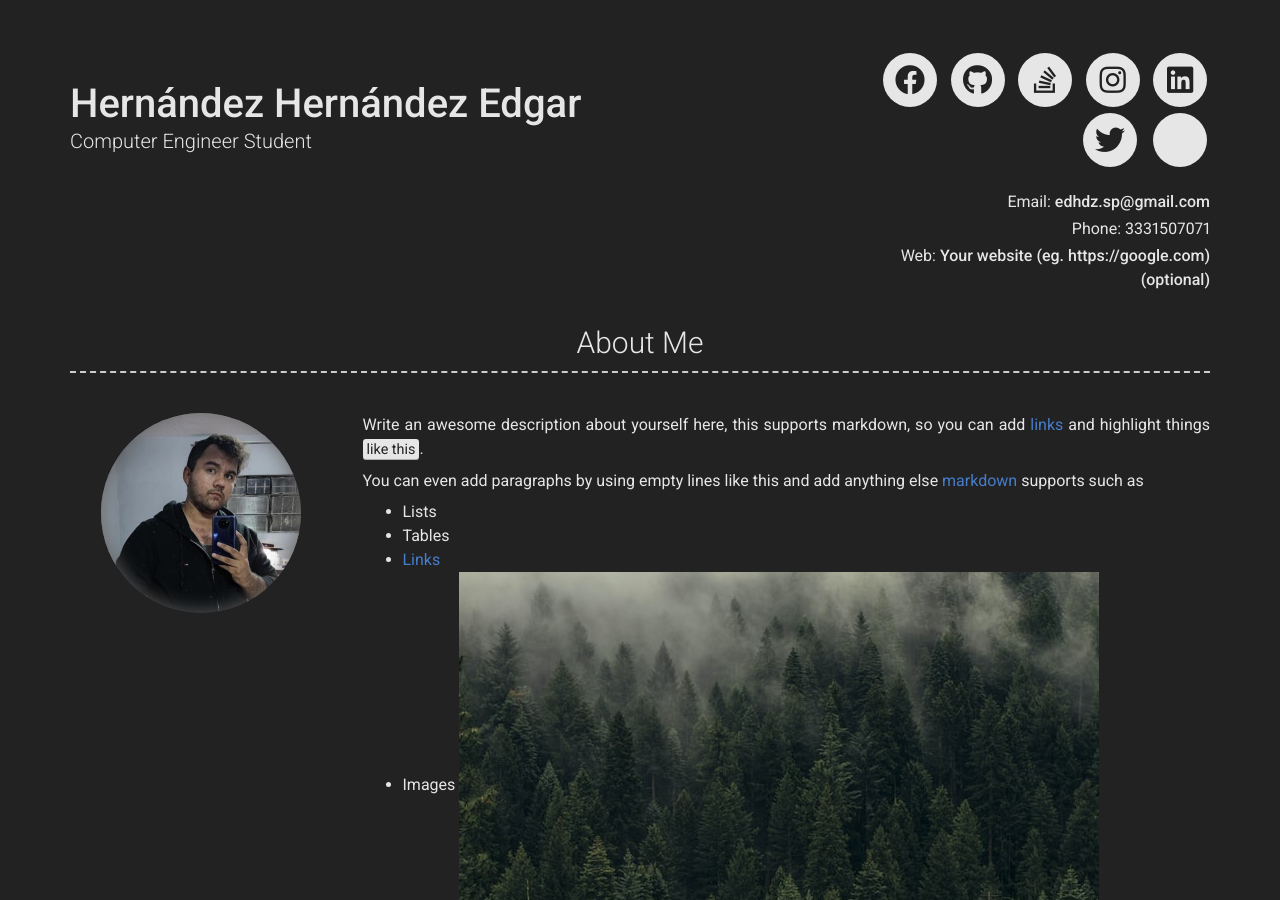
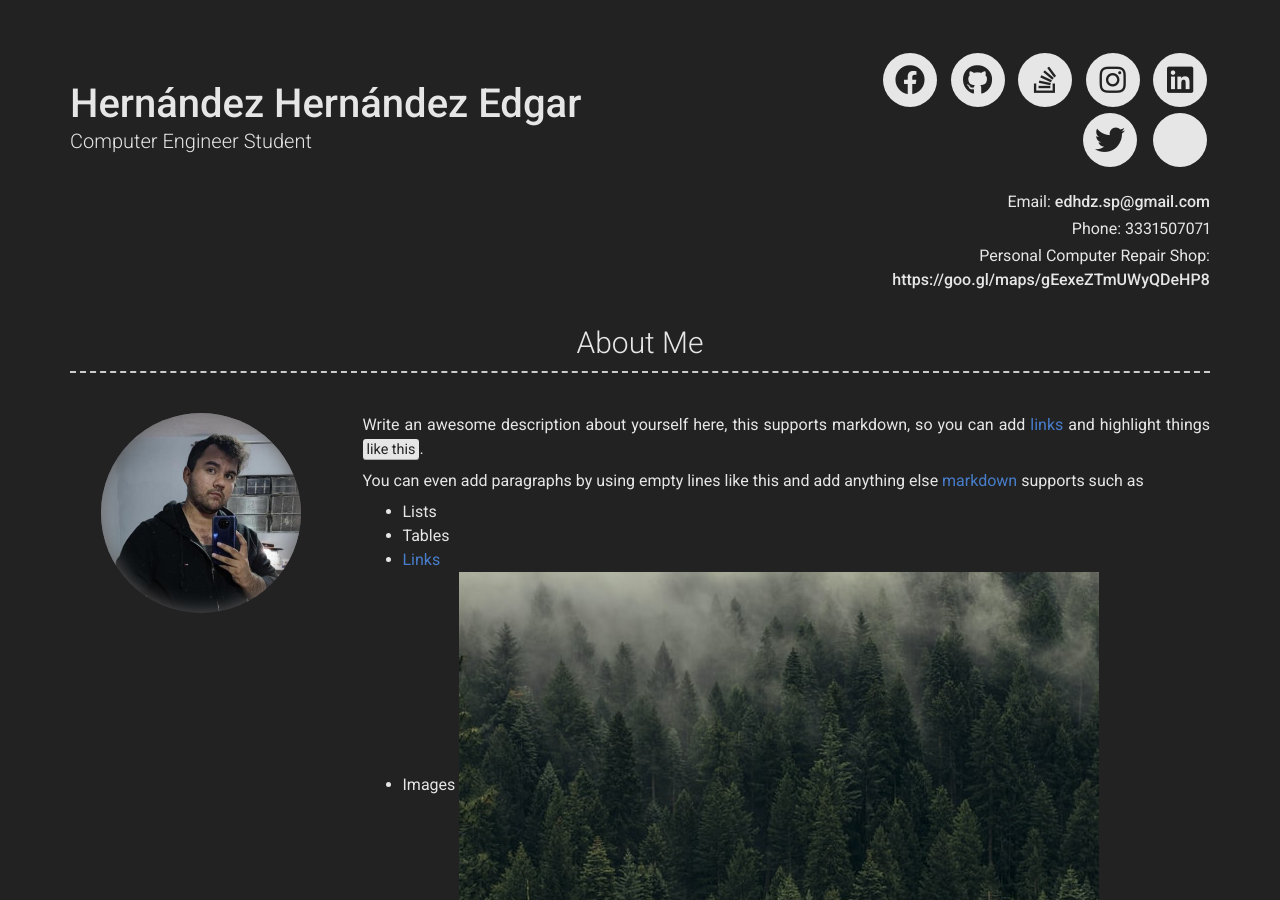
Before and after one commit to Edhddz/Edhddz.github.io, a Jekyll site: the page built from index.md, in a window 1280 px wide and 900 px high. Built offline with Jekyll 4.4.1, drawn with Linux system fonts in a browser that asks for light colours; nearby versions of some CDN libraries.

Commit message:
Added website link & stackoverflow username

```diff
--- a/_config.yml
+++ b/_config.yml
@@ -12,8 +12,8 @@ email: edhdz.sp@gmail.com
 # email_title: Email (Email title override)
 phone: 3331507071
 # phone_title: Phone (Phone title override)
-website: Your website (eg. https://google.com)(optional)
-# website_title: Web (Website title override)
+website: https://goo.gl/maps/gEexeZTmUWyQDeHP8
+website_title: Personal Computer Repair Shop
 
 # Dark Mode (true/false/never)
 darkmode: true
@@ -21,7 +21,7 @@ darkmode: true
 # Social links
 twitter_username: EdgarHe29076111
 github_username: Edhddz
-stackoverflow_username: "00000001"
+stackoverflow_username: "21167788"
 facebook_username: ReparacionComputacionalGDL
 instagram_username: edhdz.code.game
 linkedin_username: edgar-hernández-700720237
```
